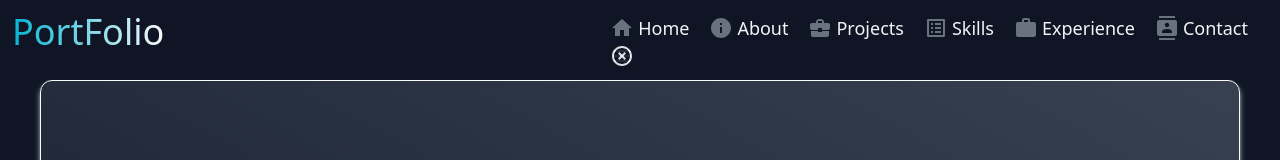
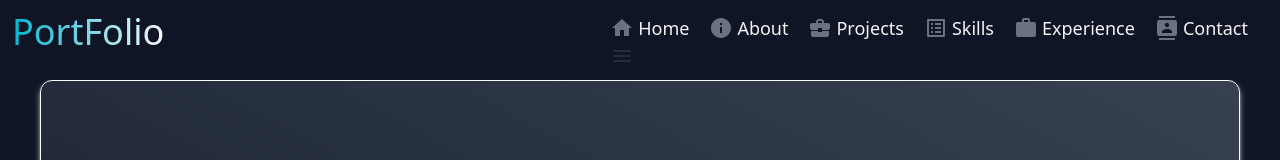
Before and after one commit to kanchan7c/online-resume, a Next.js app: page / in a window 1280 px wide. Both pictures are taken after a click on the icon 622 px from the left and 55 px from the top of the page. Shown: the top 160 px of the page. Built offline with nearby package versions, Linux system fonts and the light colour scheme.

Commit message:
fixed navbar menu

```diff
--- a/components/navbar.js
+++ b/components/navbar.js
@@ -43,7 +43,10 @@ const Navbar = () => {
         ))}
       </ul>
       {show ? (
-        <HighlightOffIcon className='md:hidden lg:hidden' onClick={hideMenu} />
+        <HighlightOffIcon
+          className='md:hidden lg:hidden md:text-gray-900'
+          onClick={hideMenu}
+        />
       ) : (
         <MenuIcon className='md:hidden' onClick={showMenu} />
       )}
```
